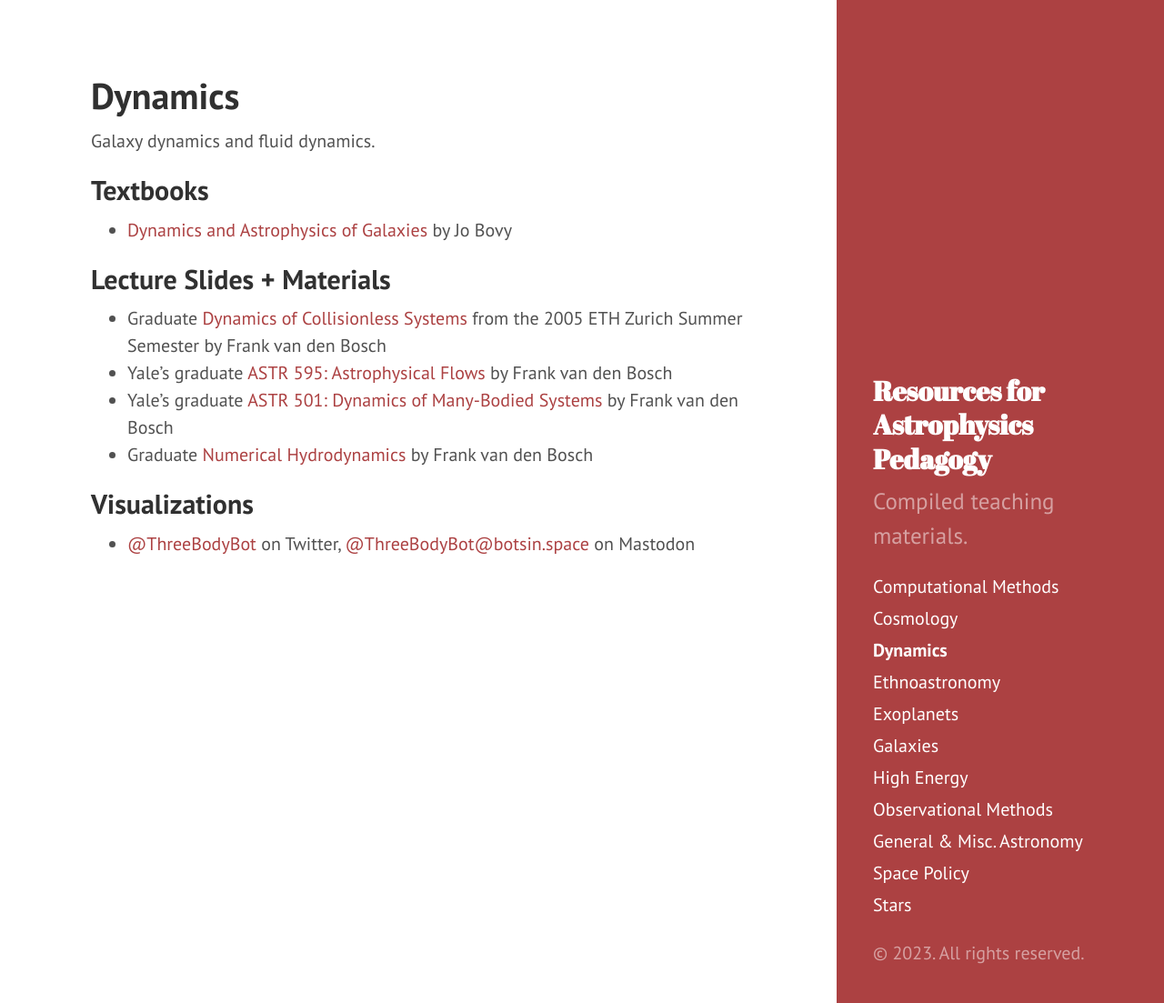
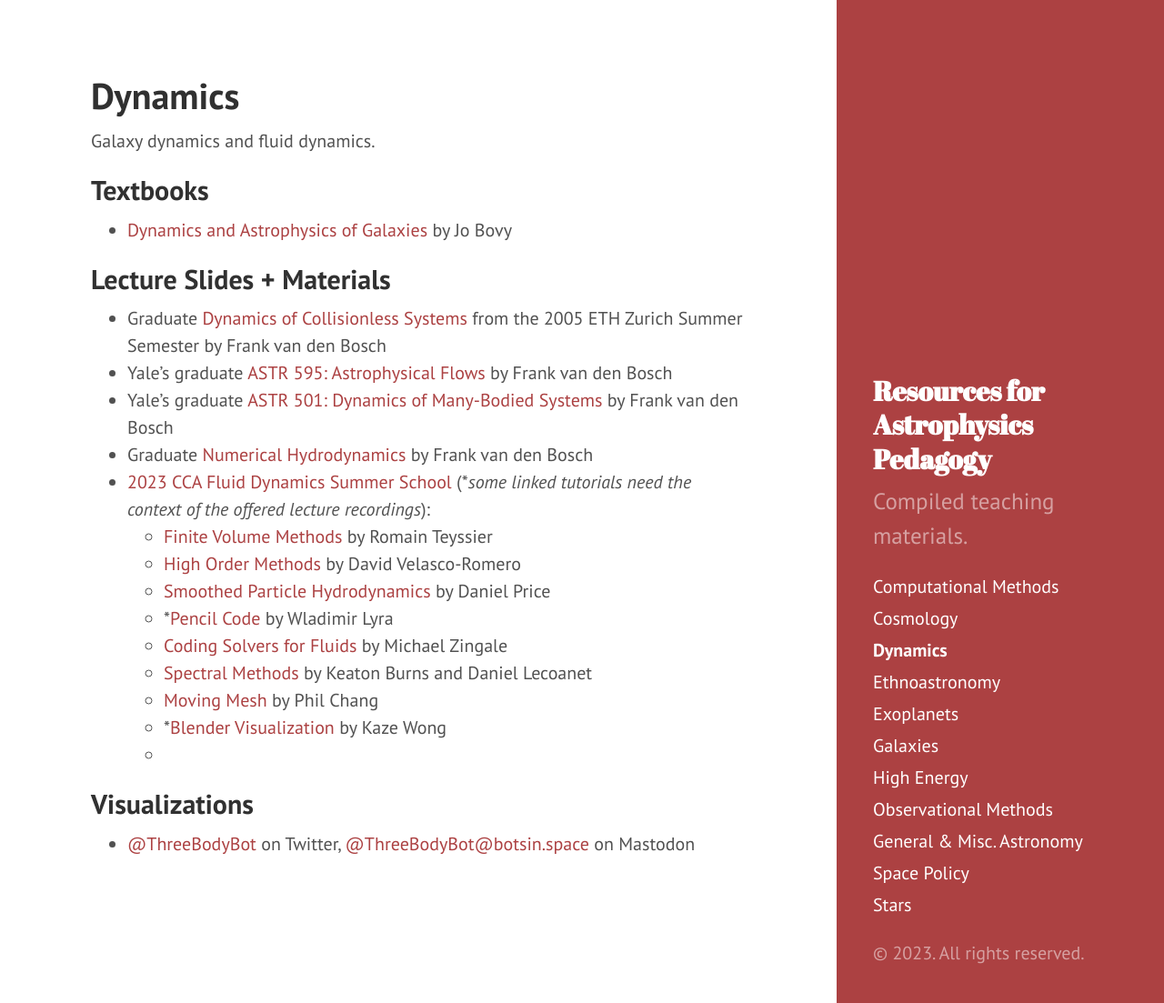
Before and after one commit to astroteaching/astroteaching.github.io, a Jekyll site: the page built from dynamics.md, in a window 1280 px wide and 1103 px high. Shown: the whole window at 91% size. Built offline with Jekyll 4.4.1, drawn with Linux system fonts in a browser that asks for light colours.

Commit message:
add some more links

```diff
--- a/dynamics.md
+++ b/dynamics.md
@@ -13,6 +13,16 @@ Galaxy dynamics and fluid dynamics.
 - Yale's graduate [ASTR 595: Astrophysical Flows](http://www.astro.yale.edu/vdbosch/Astrophysical_Flows.pdf) by Frank van den Bosch
 - Yale's graduate [ASTR 501: Dynamics of Many-Bodied Systems](http://www.astro.yale.edu/vdbosch/astro501_notes.pdf) by Frank van den Bosch
 - Graduate [Numerical Hydrodynamics](http://www.astro.yale.edu/vdbosch/Numerical_Hydrodynamics.pdf) by Frank van den Bosch
+- [2023 CCA Fluid Dynamics Summer School](https://indico.flatironinstitute.org/event/3490/) (\**some linked tutorials need the context of the offered lecture recordings*):
+	- [Finite Volume Methods](https://github.com/rteyssier/CCA_Finite_Volume) by Romain Teyssier
+	- [High Order Methods](https://github.com/davidvelasco07/flatiron2023/tree/main) by David Velasco-Romero
+	- [Smoothed Particle Hydrodynamics](https://github.com/danieljprice/cca_school) by Daniel Price
+	- \*[Pencil Code](https://github.com/wlyra/pencil_tutorial/tree/main) by Wladimir Lyra
+	- [Coding Solvers for Fluids](https://zingale.github.io/cca-summer-school/intro.html) by Michael Zingale
+	- [Spectral Methods](https://kburns.github.io/cism_dedalus_2023/) by Keaton Burns and Daniel Lecoanet
+	- [Moving Mesh](https://github.com/N-BodyShop/changa/wiki/Flatiron-CFD%E2%80%90summer-school%E2%80%90Moving%E2%80%90mesh-MANGA-Quickstart) by Phil Chang
+	- \*[Blender Visualization](https://github.com/kazewong/Blender_volume_tutorial) by Kaze Wong
+	- []()
 
 ## Visualizations
 - [@ThreeBodyBot](https://twitter.com/ThreeBodyBot) on Twitter, [@ThreeBodyBot@botsin.space](https://botsin.space/@ThreeBodyBot) on Mastodon
```
Also changed, not shown: cosmology.md (+1 -0 lines), exoplanets.md (+3 -0 lines), galaxies.md (+2 -0 lines), highenergy.md (+3 -1 lines), resources.md (+2 -0 lines).
